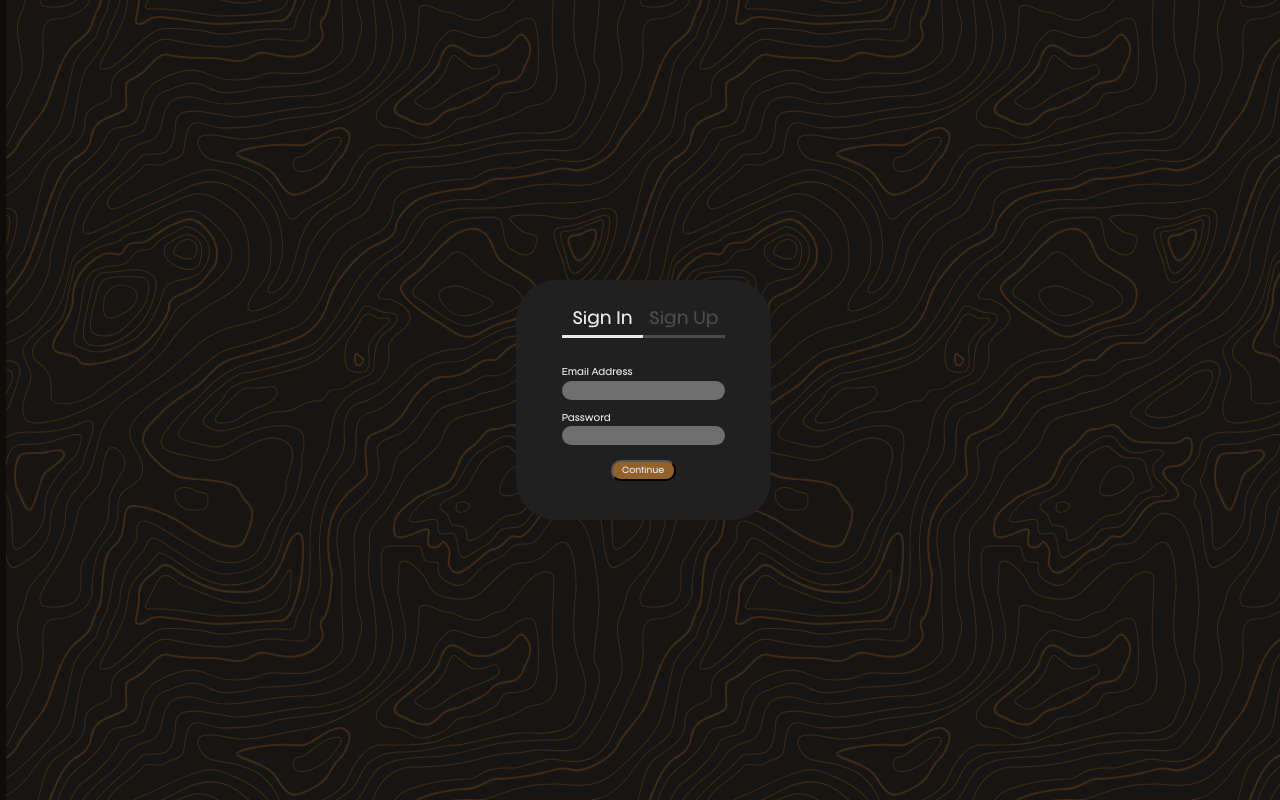
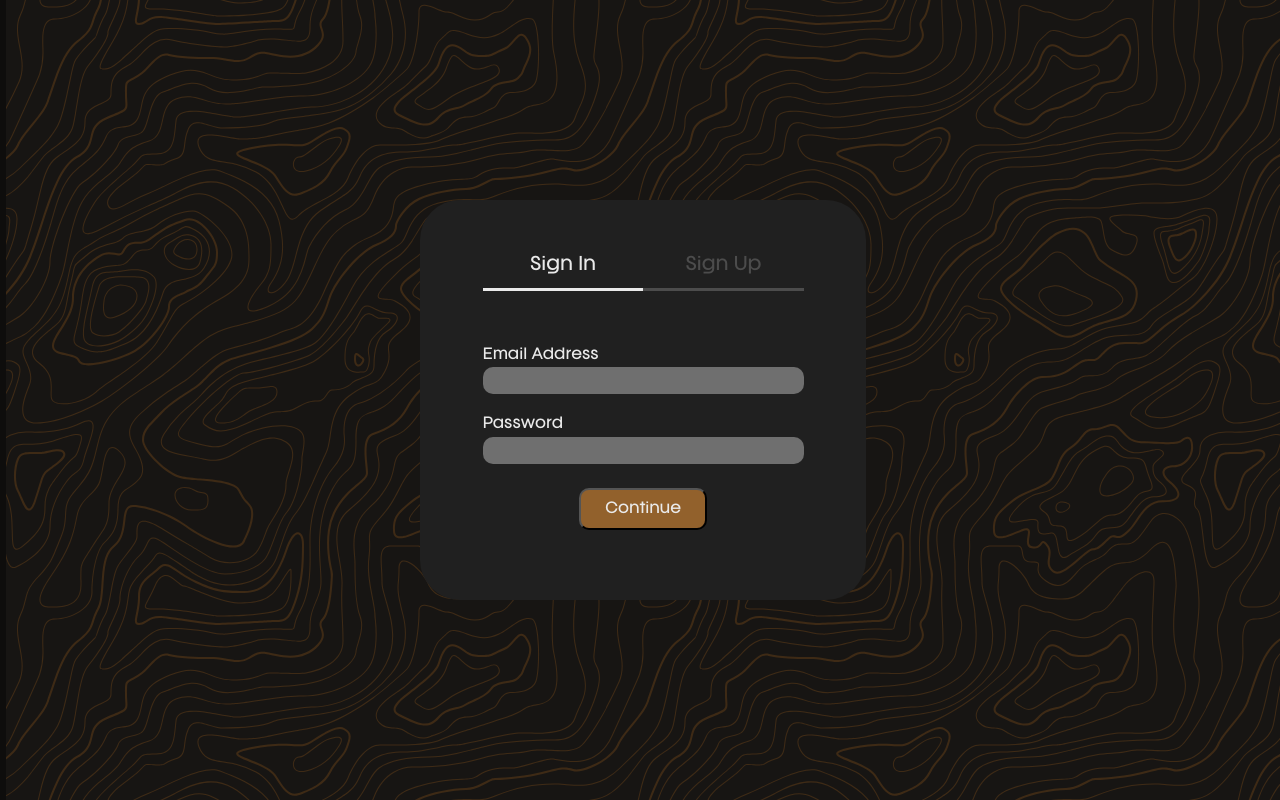
Before and after one commit to CS425Team46/Ghostwryrte.ai, a Flask app: page / in a window 1280 px wide. Run offline with Flask 3, Linux system fonts and the light colour scheme; some libraries are stand-ins or nearby versions.

Commit message:
Sign Up/Sign In Styling Update
The UI was too small on the sign in sign up page, I made it bigger.

```diff
--- a/FrontEnd/static/style.css
+++ b/FrontEnd/static/style.css
@@ -470,8 +470,8 @@ pre {
   flex-direction: column;
   justify-content: space-evenly;
   align-items: center;
-  width: 20%;
-  height: 30%;
+  width: 35%;
+  height: 50%;
   background: var(--accentTwo);
   border-radius: 40px;
 }
@@ -480,9 +480,9 @@ pre {
 
   display: flex;
   justify-content: center;
-  width: 80%;
+  width: 90%;
   font-family: FranieRegular;
-  font-size: 1.7vh;
+  font-size: 1.8vh;
   background: none;
   color: var(--textAndAccentFour);
 }
@@ -494,7 +494,7 @@ pre {
   justify-content: center;
   border: none;
   font-family: FranieRegular;
-  font-size: 2vh;
+  font-size: 2.2vh;
   width: 40%;
   padding-bottom: 3%;
   border-bottom: 3px solid var(--textAndAccentFour);
@@ -510,7 +510,7 @@ pre {
   border: none;
   width: 40%;
   font-family: FranieRegular;
-  font-size: 2vh;
+  font-size: 2.2vh;
   color: var(--deselectedColor);
   border-bottom: 3px solid var(--deselectedColor);
 
@@ -521,10 +521,9 @@ pre {
   display: flex;
   flex-direction: column;
   justify-content: space-between;
-  height: 30%;
-  width: 64%;
+  height: 50%;
+  width: 72%;
   background: none;
-  margin-bottom: 20%;
 
 }
 
@@ -533,7 +532,7 @@ pre {
   display: flex;
   flex-direction: column;
   justify-content: space-evenly;
-  font-size: 1.1vh;
+  font-size: 1.8vh;
   font-family: FranieRegular;
   color: var(--textAndAccentFour);
   gap: 2%;
@@ -573,8 +572,8 @@ pre {
   color: var(--textAndAccentFour);
   background: #92612c;
   width: 40%;
-  height: 20%;
-  font-size: 1vh;
+  height: 40%;
+  font-size: 1.8vh;
   padding: 3%;
   border-radius: 10px;
   margin-left: 30%;
```
